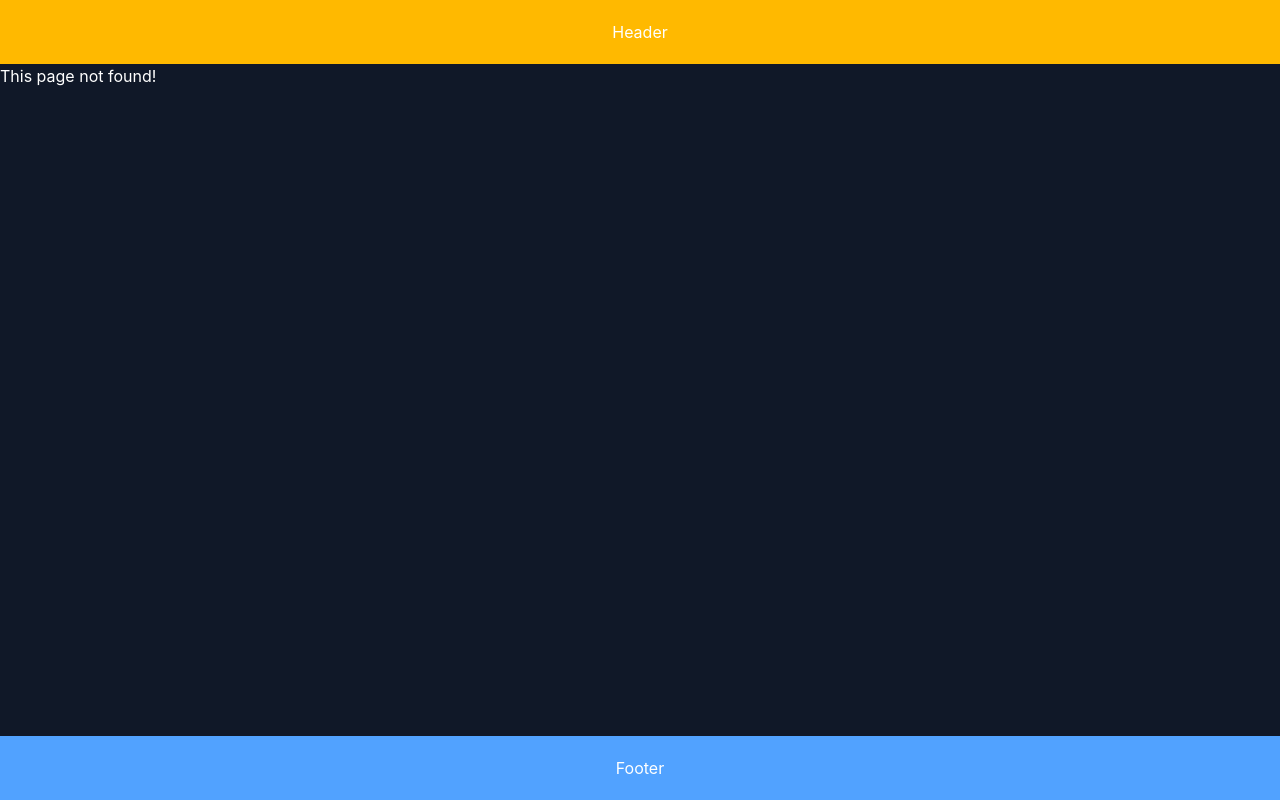
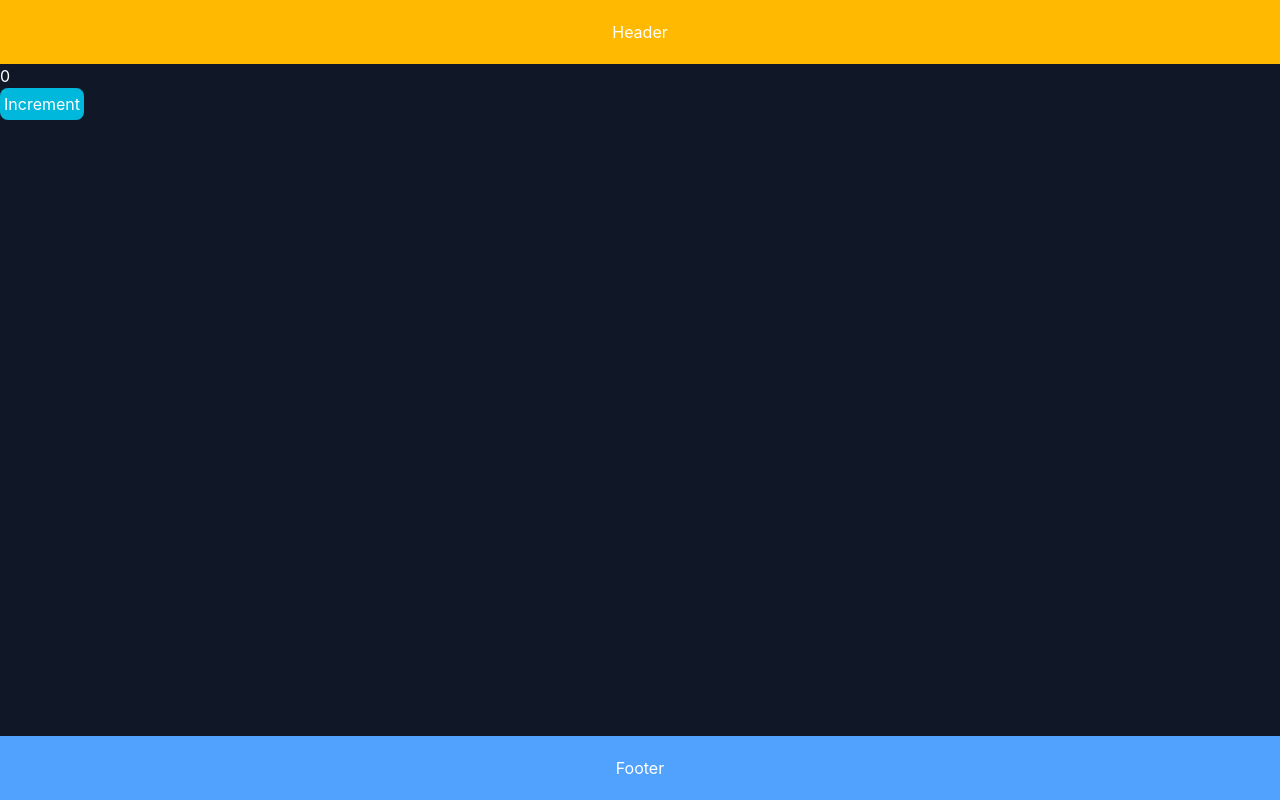
Before and after one commit to ammarAlzaqam/NEXT.JS-15-fundamentals-routing-demo, a Next.js app: page /counter in a window 1280 px wide. Before the commit this address had no page. Built offline with nearby package versions, Linux system fonts and the light colour scheme.

Commit message:
Routing metadata

```diff
--- a/src/app/about/page.tsx
+++ b/src/app/about/page.tsx
@@ -1,3 +1,7 @@
+export const metadata = {
+  title: "About Page",
+};
+
 export default function AboutPage() {
-    return <h1>About me...</h1>
+  return <h1>About me...</h1>;
 }
--- /dev/null
+++ b/src/app/counter/Counter.tsx
@@ -0,0 +1,19 @@
+"use client";
+
+import { useState } from "react";
+
+export default function CounterPage() {
+  const [count, setCount] = useState(0);
+
+  return (
+    <div>
+      <p>{count}</p>
+      <button
+        className="bg-cyan-500 text-gray p-1 rounded-lg hover:bg-cyan-700 hover:text-white transition cursor-pointer"
+        onClick={() => setCount((prev) => prev + 1)}
+      >
+        Increment
+      </button>
+    </div>
+  );
+}
--- /dev/null
+++ b/src/app/counter/page.tsx
@@ -0,0 +1,9 @@
+import CounterPage from "./Counter";
+
+export const metadata = {
+  title: "counter",
+};
+
+export default function Counter() {
+  return <CounterPage />;
+}
--- a/src/app/products/[productId]/page.tsx
+++ b/src/app/products/[productId]/page.tsx
@@ -1,6 +1,18 @@
+import { Metadata } from "next";
+
 interface ProductDetailsProps {
   params: Promise<{ productId: string }>;
 }
+
+export const generateMetadata = async ({
+  params,
+}: ProductDetailsProps): Promise<Metadata> => {
+  const { productId } = await params;
+  const title = await new Promise( (resolve) => {
+    setTimeout( () => resolve(`iPhone ${productId}`), 200);
+  })
+  return { title: `product ${title}` };
+};
 
 export default async function ProductDetails({ params }: ProductDetailsProps) {
   const { productId } = await params;
```
